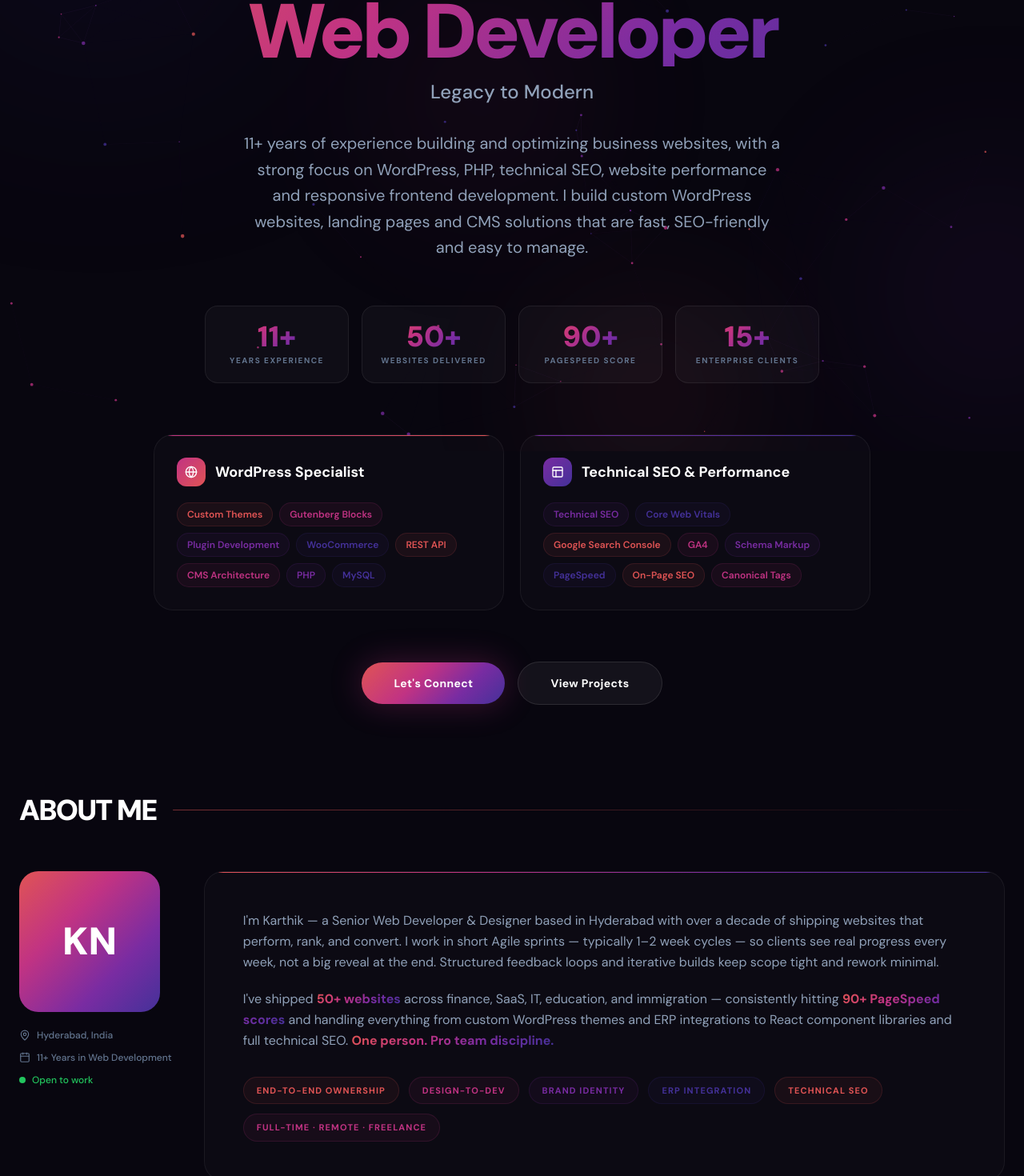
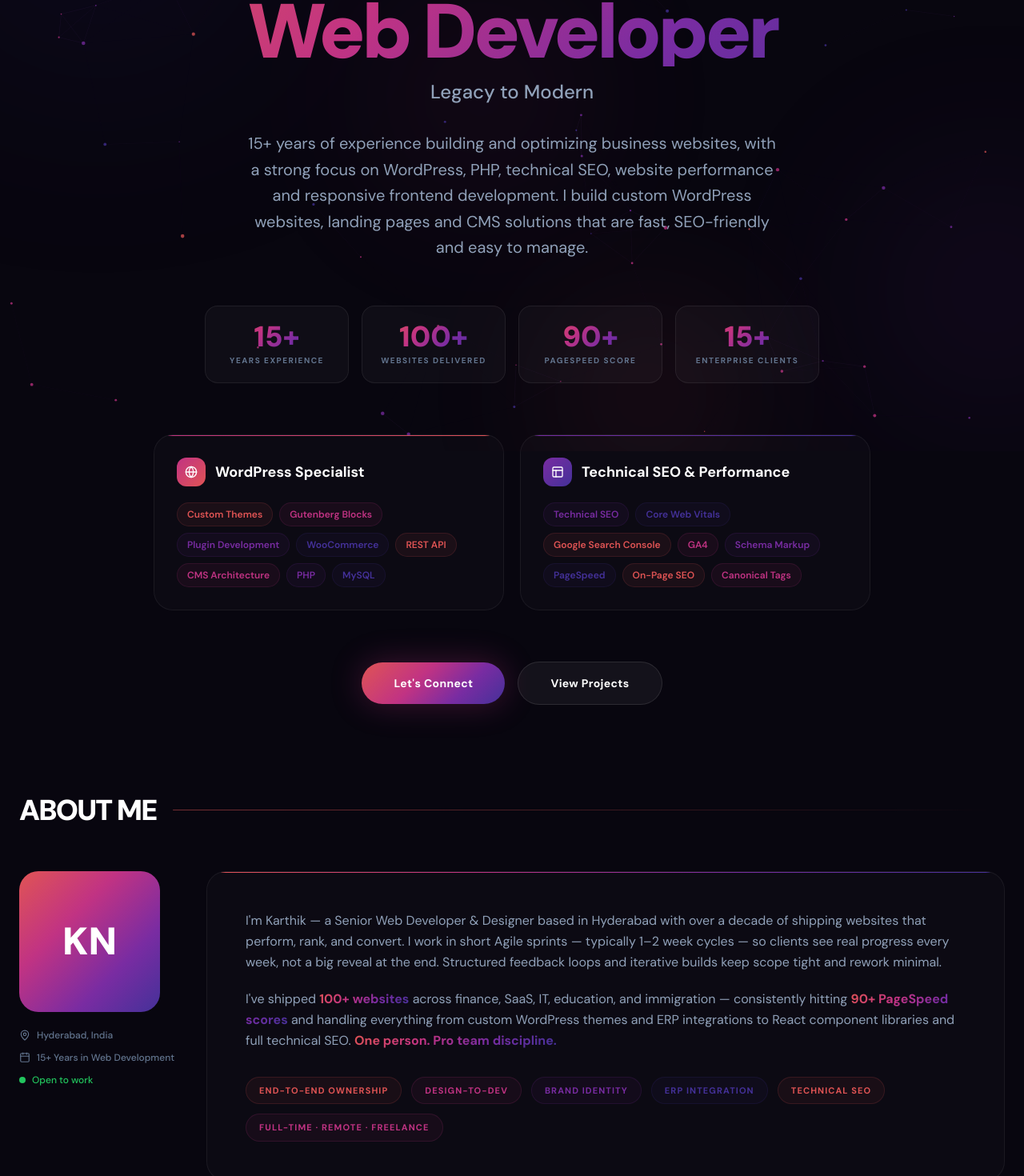
Before and after one commit to karthikweb123/karthik-portfolio, a Next.js app: page / in a window 1280 px wide. Shown: the part 236-1706 px from the top of the page at 80% size. Built offline with nearby package versions, Linux system fonts and the light colour scheme.

Commit message:
Update experience and project statistics

```diff
--- a/app/page.tsx
+++ b/app/page.tsx
@@ -431,8 +431,8 @@ const pipelineStages = [
 ];
 
 const stats = [
-  { value: "11+", label: "Years Experience" },
-  { value: "50+", label: "Websites Delivered" },
+  { value: "15+", label: "Years Experience" },
+  { value: "100+", label: "Websites Delivered" },
   { value: "90+", label: "PageSpeed Score" },
   { value: "15+", label: "Enterprise Clients" },
 ];
@@ -1309,7 +1309,7 @@ export default function Home() {
           </h2>
 
           <p className={`${t.subText} text-lg md:text-xl leading-relaxed max-w-2xl mx-auto mb-14 transition-colors duration-300`}>
-            11+ years of experience building and optimizing business websites, with a strong
+            15+ years of experience building and optimizing business websites, with a strong
             focus on WordPress, PHP, technical SEO, website performance and responsive
             frontend development. I build custom WordPress websites, landing pages and
             CMS solutions that are fast, SEO-friendly and easy to manage.
@@ -1417,7 +1417,7 @@ export default function Home() {
                 </div>
                 <div className={`flex items-center gap-2 text-[12px] font-medium ${t.expMeta} transition-colors duration-300`}>
                   <Calendar className="w-3.5 h-3.5 shrink-0" />
-                  11+ Years in Web Development
+                  15+ Years in Web Development
                 </div>
                 <div className="flex items-center gap-2 text-[12px] font-medium" style={{ color: "#22c55e" }}>
                   <span className="relative flex h-2 w-2">
@@ -1443,7 +1443,7 @@ export default function Home() {
               </p>
               <p className={`${t.aboutText} text-base leading-relaxed mb-8 transition-colors duration-300`}>
                 I&apos;ve shipped{" "}
-                <strong className="gradient-text font-bold">50+ websites</strong> across
+                <strong className="gradient-text font-bold">100+ websites</strong> across
                 finance, SaaS, IT, education, and immigration — consistently hitting{" "}
                 <strong className="gradient-text font-bold">90+ PageSpeed scores</strong> and
                 handling everything from custom WordPress themes and ERP integrations to React
@@ -1697,7 +1697,7 @@ export default function Home() {
         <section id="insights" className="relative z-10 max-w-7xl mx-auto px-6 pb-28">
           <SectionHeader label="Dev Insights" color="#E05454" t={t} />
           <p className={`${t.subText} text-sm mb-10 transition-colors duration-300`}>
-            Battle-tested patterns from 11+ years of production delivery — across WordPress, React, Next.js, and the modern web.
+            Battle-tested patterns from 15+ years of production delivery — across WordPress, React, Next.js, and the modern web.
           </p>
           <DevInsights t={t} isDark={isDark} />
         </section>
```
